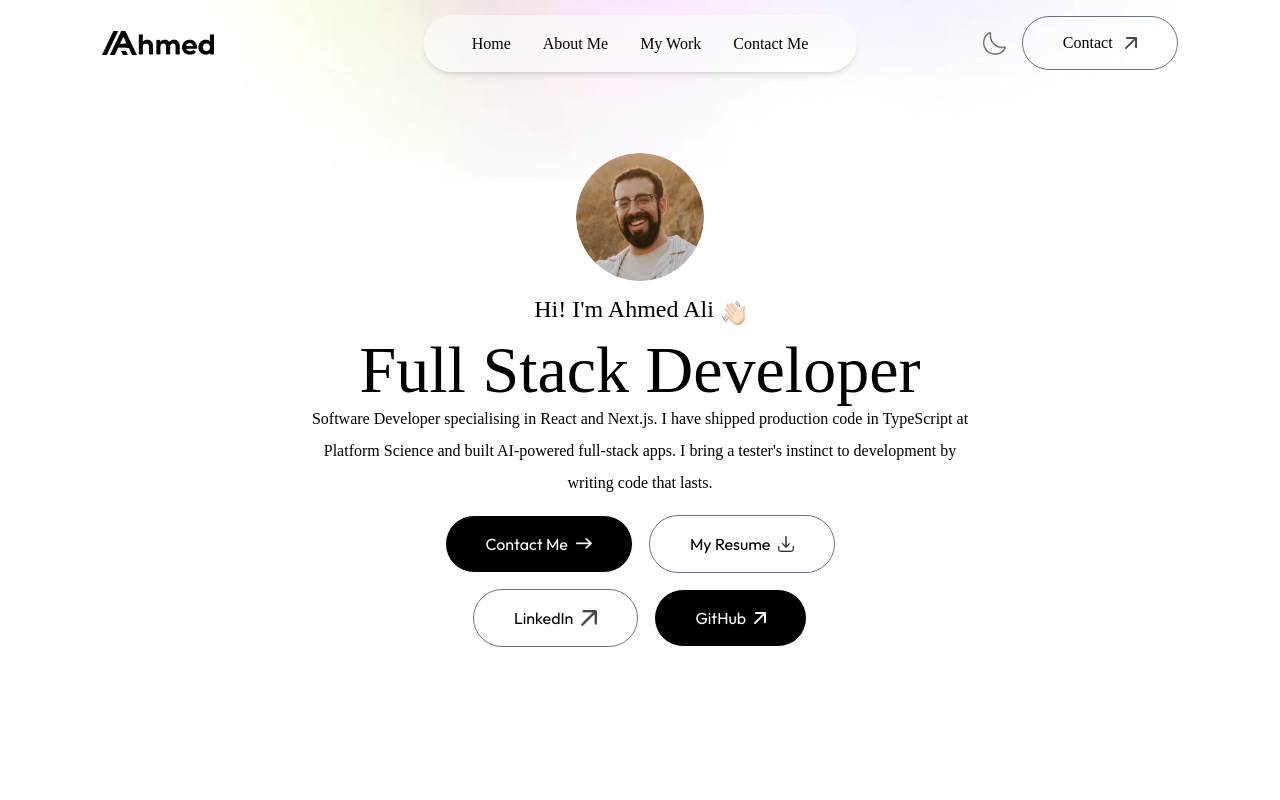
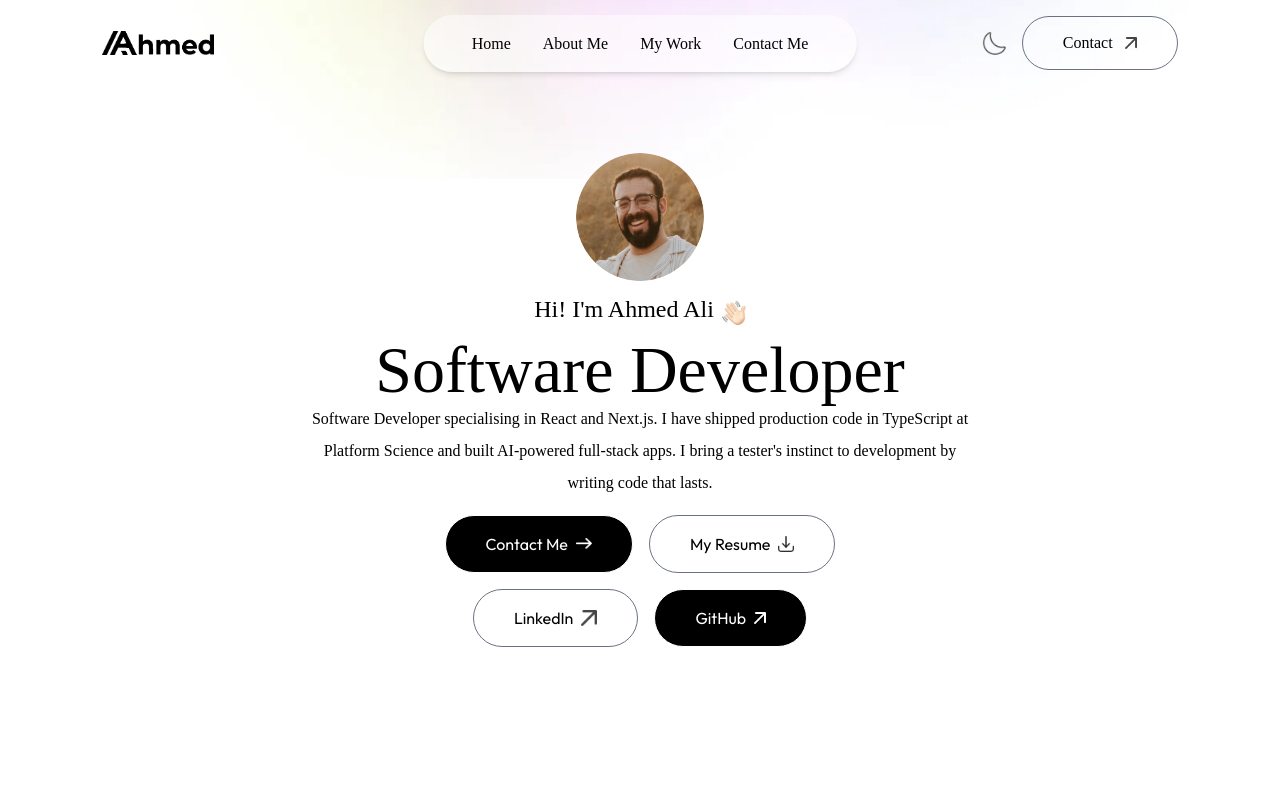
Before and after one commit to TheAhmedJoy/Portfolio-Ahmed-Ali, a Next.js app: page / in a window 1280 px wide. Shown: the top 800 px of the page. Built offline with nearby package versions, Linux system fonts and the light colour scheme; no server answers; a web font is replaced by a local one.

Commit message:
Updated header intro from "Full Stack" to "Software" Developer

```diff
--- a/app/components/Header.tsx
+++ b/app/components/Header.tsx
@@ -17,7 +17,7 @@ export default function () {
             <motion.h1
             initial={{y: -30, opacity: 0}} whileInView={{y: 0, opacity: 1}} transition={{duration: 0.8, delay: 0.5}} viewport={{once: true}}
             className="text-3xl sm:text-6xl lg:text-[66px] font-Ovo">
-                Full Stack Developer
+                Software Developer
             </motion.h1>
             <motion.p initial={{opacity: 0}} whileInView={{opacity: 1}} transition={{duration: 0.6, delay: 0.7}} viewport={{once: true}}
             className="max-w-2xl mx-auto font-Ovo">
```
